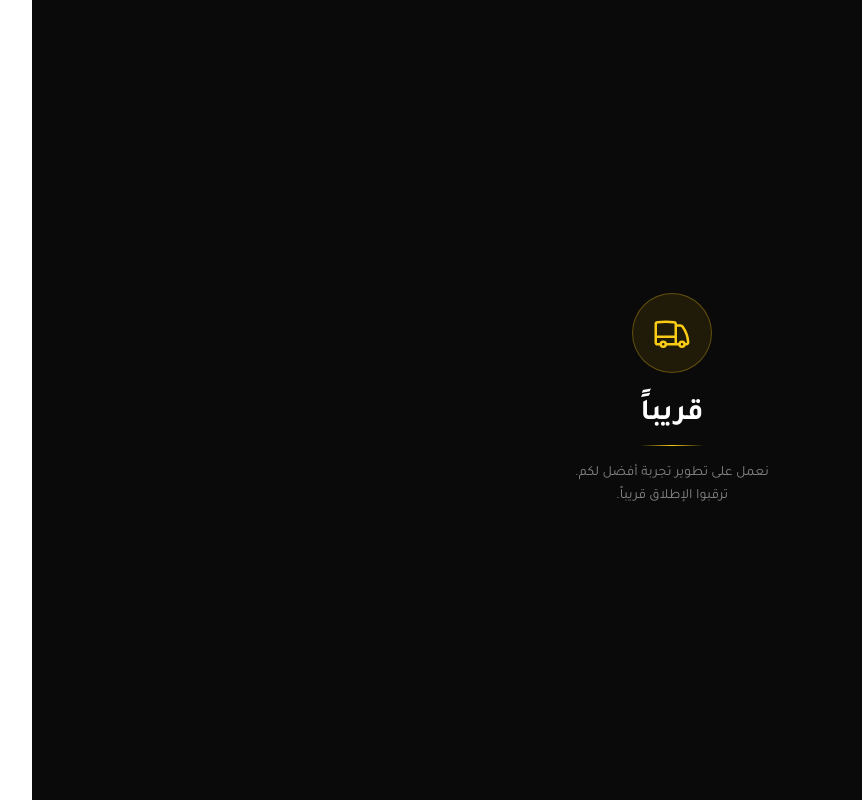
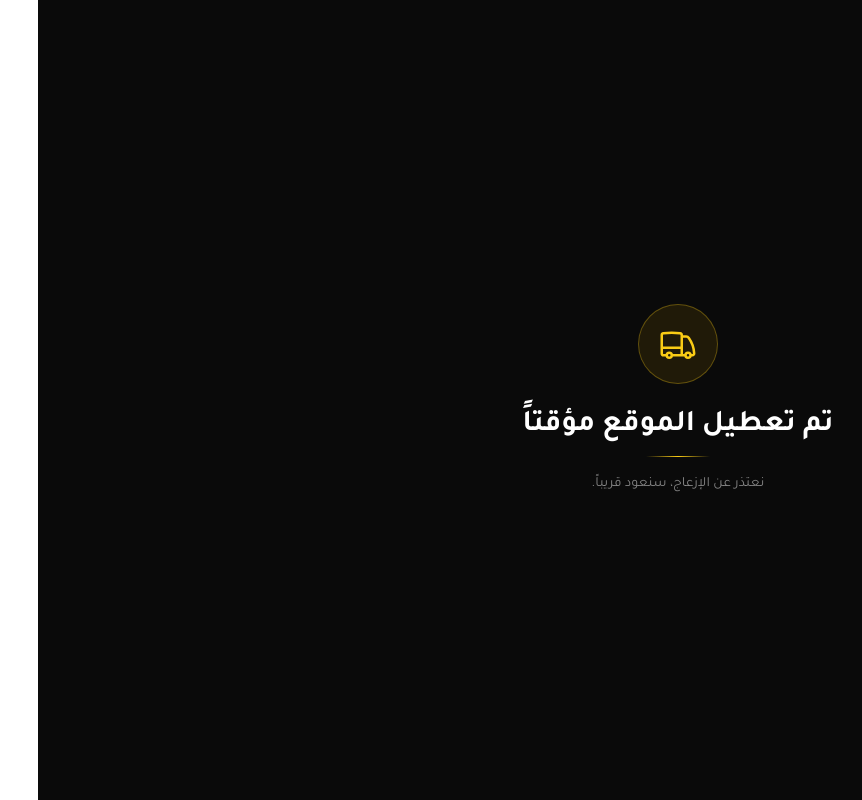
Before and after one commit to moody20036yotyob-eng/car-dealership-leads, a Next.js app: page / in a window 1280 px wide. Shown: the whole page, without its empty margins (23-885 px from the left). Built offline with nearby package versions, Linux system fonts and the light colour scheme.

Commit message:
Update coming soon message

```diff
--- a/src/app/page.tsx
+++ b/src/app/page.tsx
@@ -21,11 +21,10 @@ export default function ComingSoon() {
           </svg>
         </div>
 
-        <h1 className="text-3xl font-bold text-white mb-3">قريباً</h1>
+        <h1 className="text-3xl font-bold text-white mb-3">تم تعطيل الموقع مؤقتاً</h1>
         <div className="w-16 h-px bg-gradient-to-r from-transparent via-yellow-400 to-transparent mx-auto mb-4" />
         <p className="text-white/50 text-sm leading-relaxed">
-          نعمل على تطوير تجربة أفضل لكم.<br />
-          ترقبوا الإطلاق قريباً.
+          نعتذر عن الإزعاج، سنعود قريباً.
         </p>
       </div>
     </div>
```
